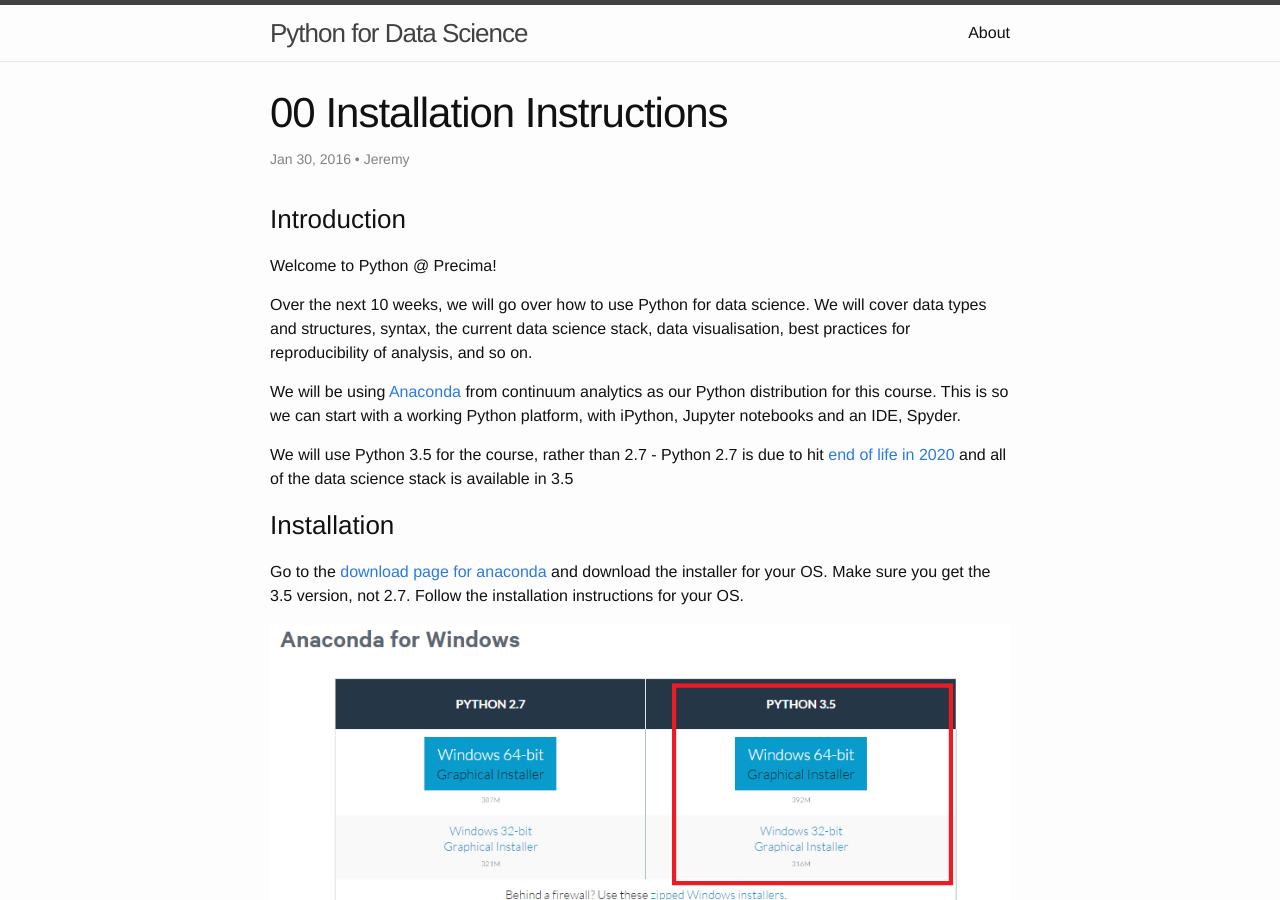
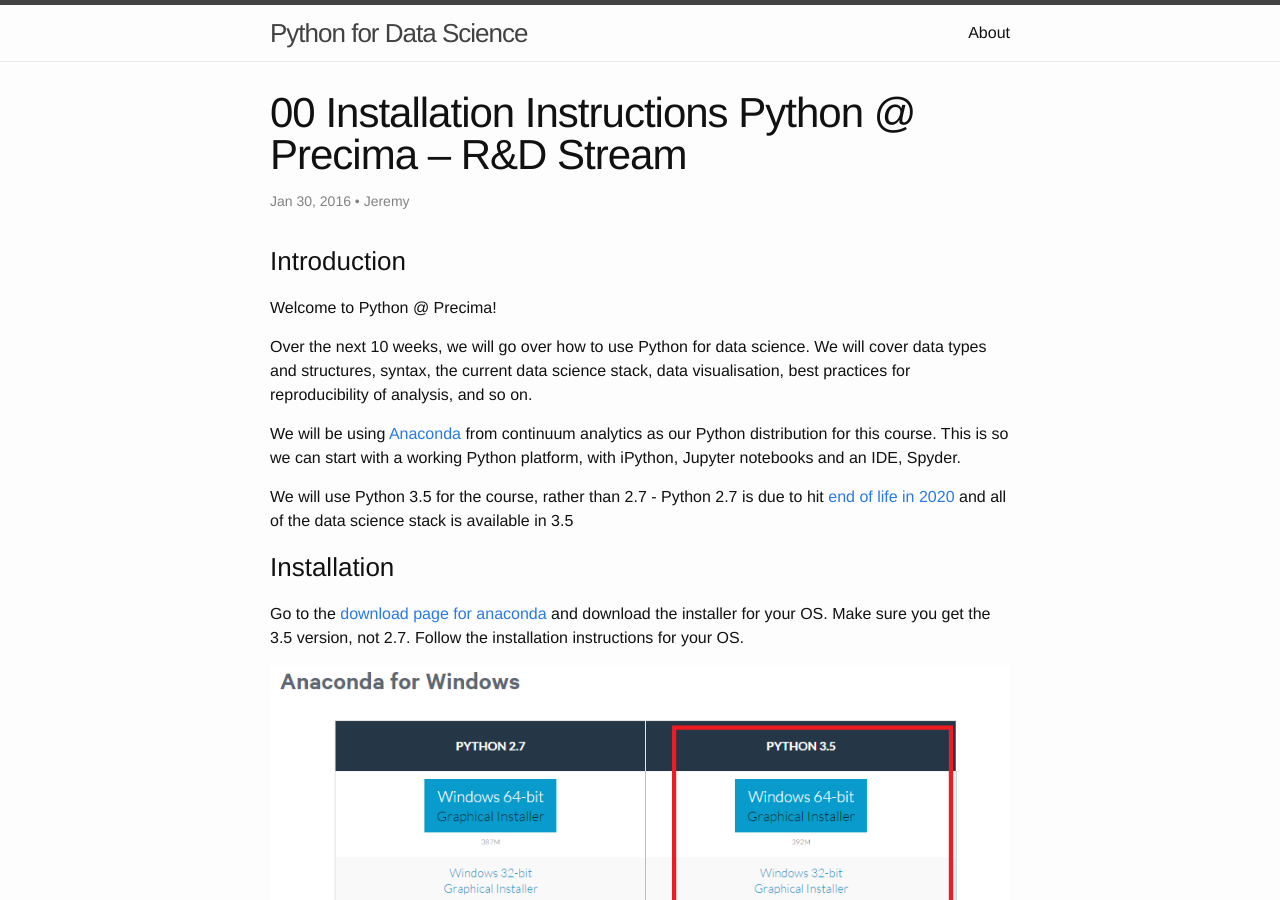
Before and after one commit to jeremycg/pythoncourse, a Jekyll site: the page built from _posts/2016-01-30-installationinstructions.md, in a window 1280 px wide and 900 px high. Built offline with Jekyll 4.4.1, drawn with Linux system fonts in a browser that asks for light colours; comment, search, counter and statistics services are not loaded.

Commit message:
Update 2016-01-30-installationinstructions.md

```diff
--- a/_posts/2016-01-30-installationinstructions.md
+++ b/_posts/2016-01-30-installationinstructions.md
@@ -1,6 +1,6 @@
 ---
 layout: post
-title: "00 Installation Instructions"
+title: "00 Installation Instructions Python @ Precima – R&D Stream"
 author: Jeremy
 tags:
 comments: true
```
